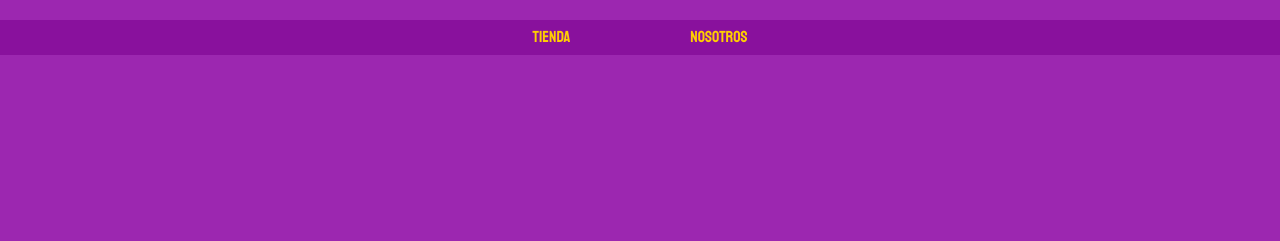
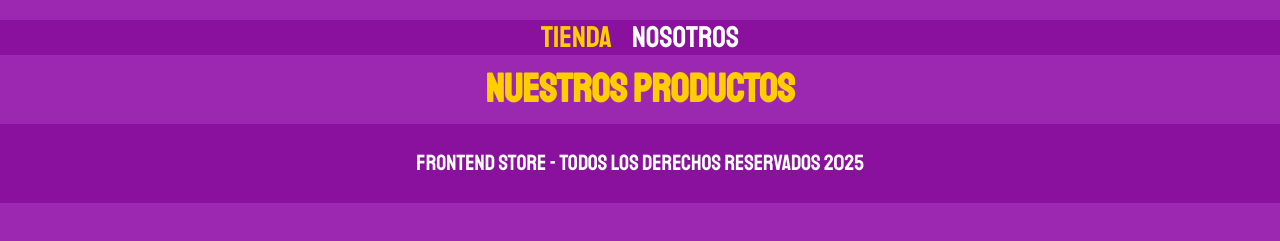
Before and after one commit to TomasCode-ar/proyecto-front-store-udm, a plain HTML site: page index.html in a window 1280 px wide. Shown: the part 119-360 px from the top of the page. Drawn offline with Linux system fonts and the light colour scheme; files that its build step writes are made by us from their sources.

Commit message:
Commit de prueba

```diff
--- a/css/style.css
+++ b/css/style.css
@@ -1,77 +1,111 @@
-:root{
-    --primario:#9C27B0;
+:root {
+    --primario: #9C27B0;
     --primarioOscuro: #89119D;
     --secundario: #FFCE00;
-    --secundarioOscuro: rgb(233,287,2);
+    --secundarioOscuro: rgb(233, 287, 2);
     --blanco: #FFF;
-    --negro:#000;
+    --negro: #000;
     --fuentePrincipal: 'Staatliches', cursive;
 }
 
-html{
+html {
     box-sizing: border-box;
     font-size: 62.5%;
 }
 
-*, *:before, *:after{
+*,
+*:before,
+*:after {
     box-sizing: inherit;
 }
 
 /** Globales **/
-body{
+body {
     background-color: var(--primario);
     font-size: 1.6rem;
     line-height: 1.5rem;
 }
 
-p{
+p {
     font-size: 1.8rem;
     font-family: Arial, Helvetica, sans-serif;
     color: var(--blanco);
 }
-a{
+
+a {
     text-decoration: none;
 }
-img{
+
+img {
     max-width: 100%;
 
 }
 
-.contenedor{
+.contenedor {
     max-width: 120rem;
     margin: 0 auto;
 }
-h1, h2, h3{
+
+h1,
+h2,
+h3 {
     text-align: center;
     color: var(--secundario);
     font-family: var(--fuentePrincipal);
 }
-h1{font-size: 4rem;}
-h2{font-size: 3.2rem;}
-h3{font-size: 2.4rem;}
+
+h1 {
+    font-size: 4rem;
+}
+
+h2 {
+    font-size: 3.2rem;
+}
+
+h3 {
+    font-size: 2.4rem;
+}
 
 /** Header **/
-.header{
-    display: flex;
-    justify-content: center;
-}
-.header__logo{
-    margin: 2rem 0;
-}
-
-
-/** Navegacion **/
-
-nav{
-    background-color: var(--primarioOscuro);
-    width: 100%;
+.header {
     display: flex;
     justify-content: center;
 }
 
-nav a{
+.header__logo {
+    margin: 2rem 0;
+}
+
+/** Footer **/
+.footer {
+    background-color: var(--primarioOscuro);
+    padding: 1rem 0;
+    margin-top: 2rem;
+}
+
+.footer__texto {
+    text-align: center;
+    font-family: var(--fuentePrincipal);
+    font-size: 2.2rem;
+
+}
+
+/** Navegacion **/
+.navegacion {
+    background-color: var(--primarioOscuro);
+    padding: 1rem;
+    display: flex;
+    justify-content: center;
+    gap: 2rem;
+}
+
+.navegacion__enlace {
+    font-family: var(--fuentePrincipal);
+    color: var(--blanco);
+    font-size: 3rem;
+}
+
+.navegacion__enlace--activo,
+.navegacion__enlace:hover {
     color: var(--secundario);
-    font-family: var(--fuentePrincipal);
-    margin: 0 5rem;
-    padding: 1rem;
 }
--- a/index.html
+++ b/index.html
@@ -16,11 +16,20 @@
             <img class="header__logo" src="./img/logo.png" alt="Logotipo">
         </a>
     </header>
-    <nav>
-        <a href="index.html">Tienda</a>
-        <a href="nosotros.html">Nosotros</a>
+    <nav class="navegacion">
+        <a class="navegacion__enlace navegacion__enlace--activo" href="index.html">Tienda</a>
+        <a class="navegacion__enlace" href="nosotros.html">Nosotros</a>
     </nav>
 
+    <main class="contenedor">
+        <h1>Nuestros Productos</h1>
+    </main>
+
+
+
+    <footer class="footer">
+        <p class="footer__texto">FrontEnd Store - Todos los derechos reservados 2025 </p>
+    </footer>
 </body>
 
 </html>
```
